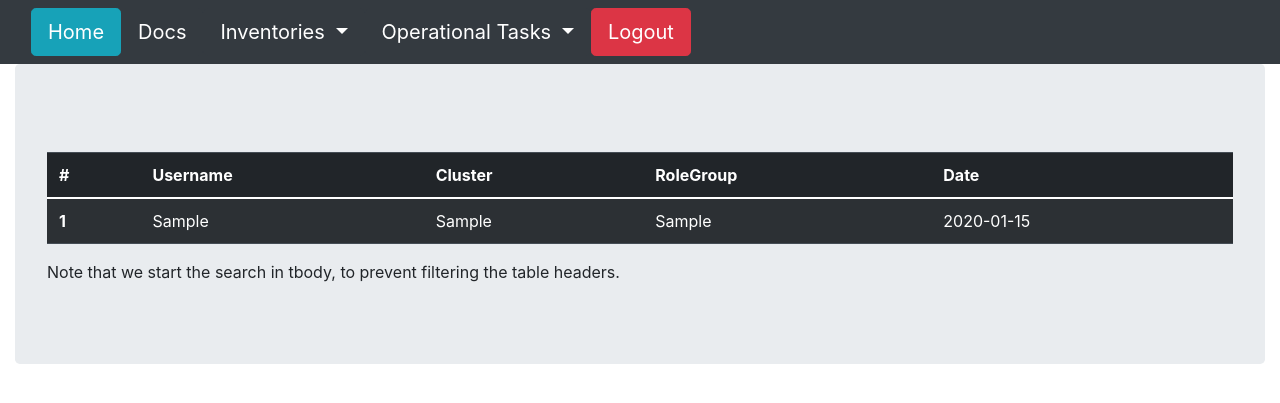
After one commit to ugur99/sisyphus, a Flask app: page /user-list in a window 1280 px wide. The commit adds this page. Shown: the top 403 px of the page. Run offline with Flask 2, Linux system fonts and the light colour scheme; a user stored in the database is signed in; tables that the repository leaves empty hold one stand-in row (values such as "Sample post"); some libraries are stand-ins or nearby versions.

Commit message:
user-inventory-screen-added

```diff
--- a/app.py
+++ b/app.py
@@ -13,7 +13,7 @@ from sqlalchemy.orm import sessionmaker
 from sqlalchemy.ext.declarative import declarative_base
 from sqlalchemy.dialects.postgresql import JSONB
 from werkzeug.security import generate_password_hash, check_password_hash
-
+from datetime import date
 
 app = Flask(__name__)
 
@@ -33,12 +33,18 @@ db = SQLAlchemy(app)
 class Monitor(db.Model):
     __tablename__ = 'users'
     id = db.Column(db.Integer, primary_key=True )
-    user = db.Column(db.String(120), unique=True, nullable=False)
-    info = db.Column(JSONB)
+    #user = db.Column(db.String(120), unique=True, nullable=False)
+    user = db.Column(db.String(120), nullable=False)
+    cluster = db.Column(db.String(120), nullable=False)
+    group = db.Column(db.String(120), nullable=False)
+    date = db.Column(db.Date, nullable=False)
+    #info = db.Column(JSONB)
 
-    def __init__(self, user, info):
+    def __init__(self, user, cluster, group, date):
         self.user = user
-        self.info = info
+        self.cluster = cluster
+        self.group = group
+        self.date = date
 
     def __repr__(self):
         return f"<User {self.user}>"
@@ -103,9 +109,9 @@ def kube():
                if new_generate.generate_csr():
                   new_generate.generate_kubeconfig()
 
-                  infoo = {"clusters":[{"name":"devops-k8s-lab","groups":{"developer":"True"},"dates":{"developer":{"startDate":"21.12.2022"}}}]}
-
-                  user = Monitor(username,infoo)
+                  #infoo = {"clusters":[{"name":"devops-k8s-lab","groups":{"developer":"True"},"dates":{"developer":{"startDate":"21.12.2022"}}}]}
+                  today=date.today().strftime("%d/%m/%Y")
+                  user = Monitor(username,clustername,groupname,today)
 
                   db.session.add(user)
                   db.session.commit()
@@ -159,7 +165,6 @@ def create_user():
        hashed_pw = generate_password_hash(userpass,"sha256")
 
        # I thought that to write a control flow to check if the user is already exist or not; But since same username or email could not used due to uniqueness of the column, it seems that its not necessary for now.
-
        app.logger.debug('Username is %s ,User Email is %s, Password is %s ', username , useremail , hashed_pw)
 
        systemuser = User(username, useremail, hashed_pw)
@@ -168,5 +173,19 @@ def create_user():
 
      return render_template("createuser.html")
 
+
+@app.route("/user-list")
+@login_required
+def user_list():
+     users = db.session.query(Monitor).all()
+     return render_template("userlist.html", users=users)
+
+@app.route("/platform-user-list")
+@login_required
+def platform_user_list():
+     users = db.session.query(User).all()
+     return render_template("platformuserlist.html", users=users)
+
+
 if __name__ == "__main__":
     app.run(debug=True)
--- a/templates/base.html
+++ b/templates/base.html
@@ -7,19 +7,33 @@
 
       <nav class="navbar navbar-expand-lg navbar-dark bg-dark">
         <div class="container-fluid">
-          <a class="btn btn-secondary btn-lg" href="/" role="button">Home</a>
+          <a class="btn btn-info btn-lg" href="/" role="button">Home</a>
           <button class="navbar-toggler" type="button" data-bs-toggle="collapse" data-bs-target="#navbarSupportedContent" aria-controls="navbarSupportedContent" aria-expanded="false" aria-label="Toggle navigation">
             <span class="navbar-toggler-icon"></span>
           </button>
           <div class="collapse navbar-collapse" id="navbarSupportedContent">
-            <a class="btn btn-success btn-lg" href="docs" role="button">Docs</a>
-            <a class="btn btn-success btn-lg" href="new-user" role="button">Create User</a>
-            <div class="btn-group" role="group">
-                <button id="btnGroupDrop1" type="button" class="btn btn-success btn-lg dropdown-toggle" data-bs-toggle="dropdown" aria-expanded="false">Operational Tasks</button>
-                <ul class="dropdown-menu dropdown-menu-dark" aria-labelledby="btnGroupDrop1">
-                    <a class="btn btn-outline-secondary" href="generate-kubeconfig" role="button">Generate KubeConfig</a>
-                </ul>
+            <a class="btn btn-dark btn-lg" href="docs" role="button">Docs</a>
+
+            <div class="dropdown">
+              <button class="btn btn-dark btn-lg dropdown-toggle" type="button" id="dropdownMenuButton2" data-bs-toggle="dropdown" aria-expanded="false">
+                Inventories
+              </button>
+              <ul class="dropdown-menu dropdown-menu-success" aria-labelledby="dropdownMenuButton2">
+                <li><a class="dropdown-item btn btn-dark " href="user-list">Cluster User List</a></li>
+                <li><a class="dropdown-item btn btn-dark " href="platform-user-list">Platform User List</a></li>
+              </ul>
             </div>
+
+            <div class="dropdown">
+              <button class="btn btn-dark btn-lg dropdown-toggle" type="button" id="dropdownMenuButton2" data-bs-toggle="dropdown" aria-expanded="false">
+                Operational Tasks
+              </button>
+              <ul class="dropdown-menu dropdown-menu-success" aria-labelledby="dropdownMenuButton2">
+                <li><a class="dropdown-item btn btn-dark " href="generate-kubeconfig">Generate KubeConfig</a></li>
+                <li><a class="dropdown-item btn btn-dark " href="new-user">Create Platform User</a></li>
+              </ul>
+            </div>
+
             <a class="btn btn-danger btn-lg" href="{{ url_for('logout') }}" role="button">Logout</a>
           </div>
         </div>
--- /dev/null
+++ b/templates/userlist.html
@@ -0,0 +1,38 @@
+{% extends "base.html" %}
+{% block title %}User Inventory{% endblock %}
+
+{% block content %}
+
+<div class="container-fluid">
+  <div class="jumbotron">
+  <br>
+  <table id="myTable" class="table table-striped table-dark">
+    <thead>
+        <tr>
+          <th scope="col">#</th>
+          <th scope="col">Username</th>
+          <th scope="col">Cluster</th>
+          <th scope="col">RoleGroup</th>
+          <th scope="col">Date</th>
+        </tr>
+      </thead>
+        {% for user in users %}
+        <tr>
+          <th scope="row">{{user.id}}</th>
+          <td>{{user.user}}
+          </td>
+          <td>{{user.cluster}}
+          </td>
+          <td>{{user.group}}
+          </td>
+          <td>{{user.date}}
+          </td>
+        </tr>
+        {% endfor %}
+  </table>
+
+  <p>Note that we start the search in tbody, to prevent filtering the table headers.</p>
+  </div>
+</div>
+
+{% endblock %}
```
Also changed, not shown: templates/platformuserlist.html (added, +30 -0 lines).
